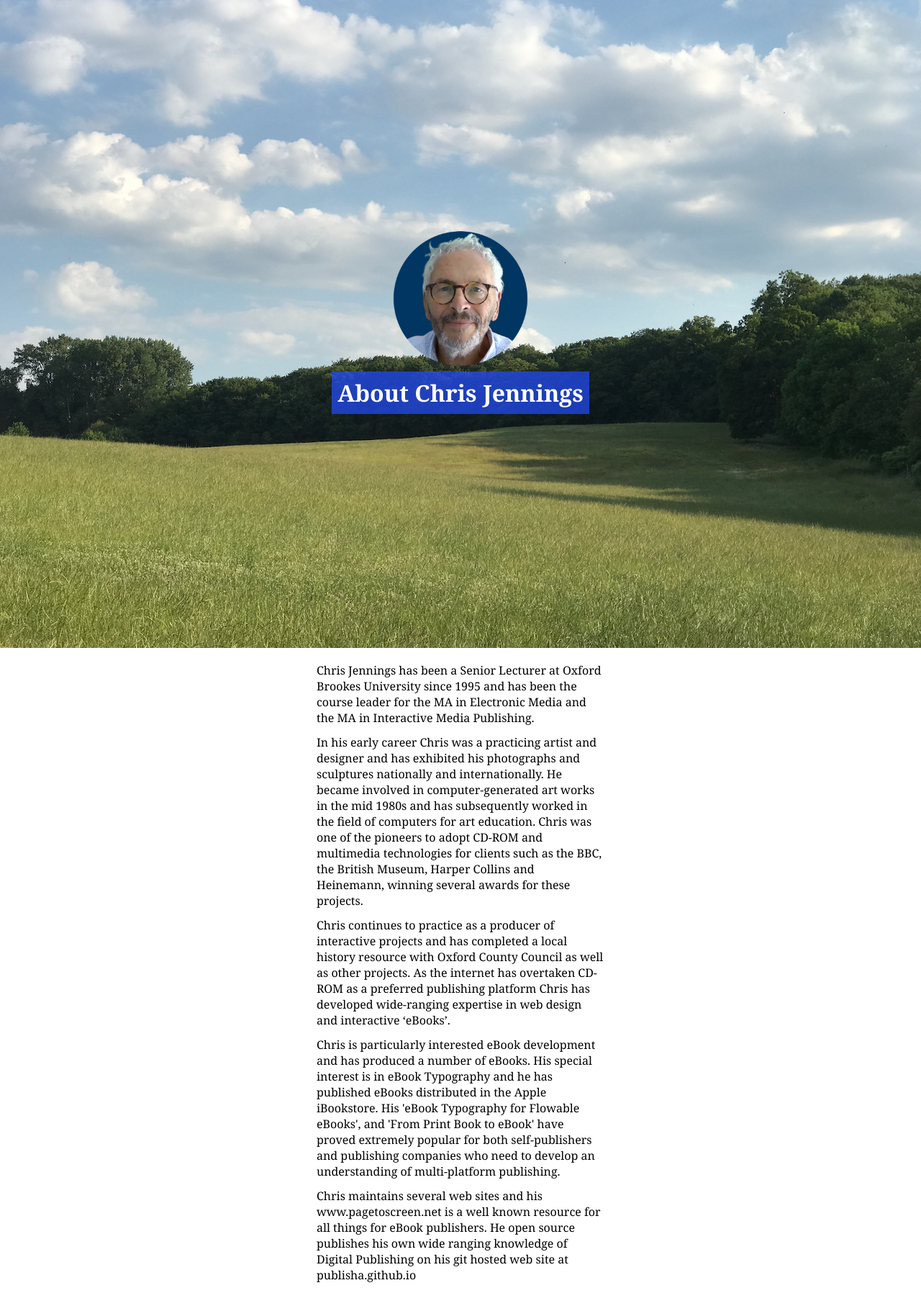
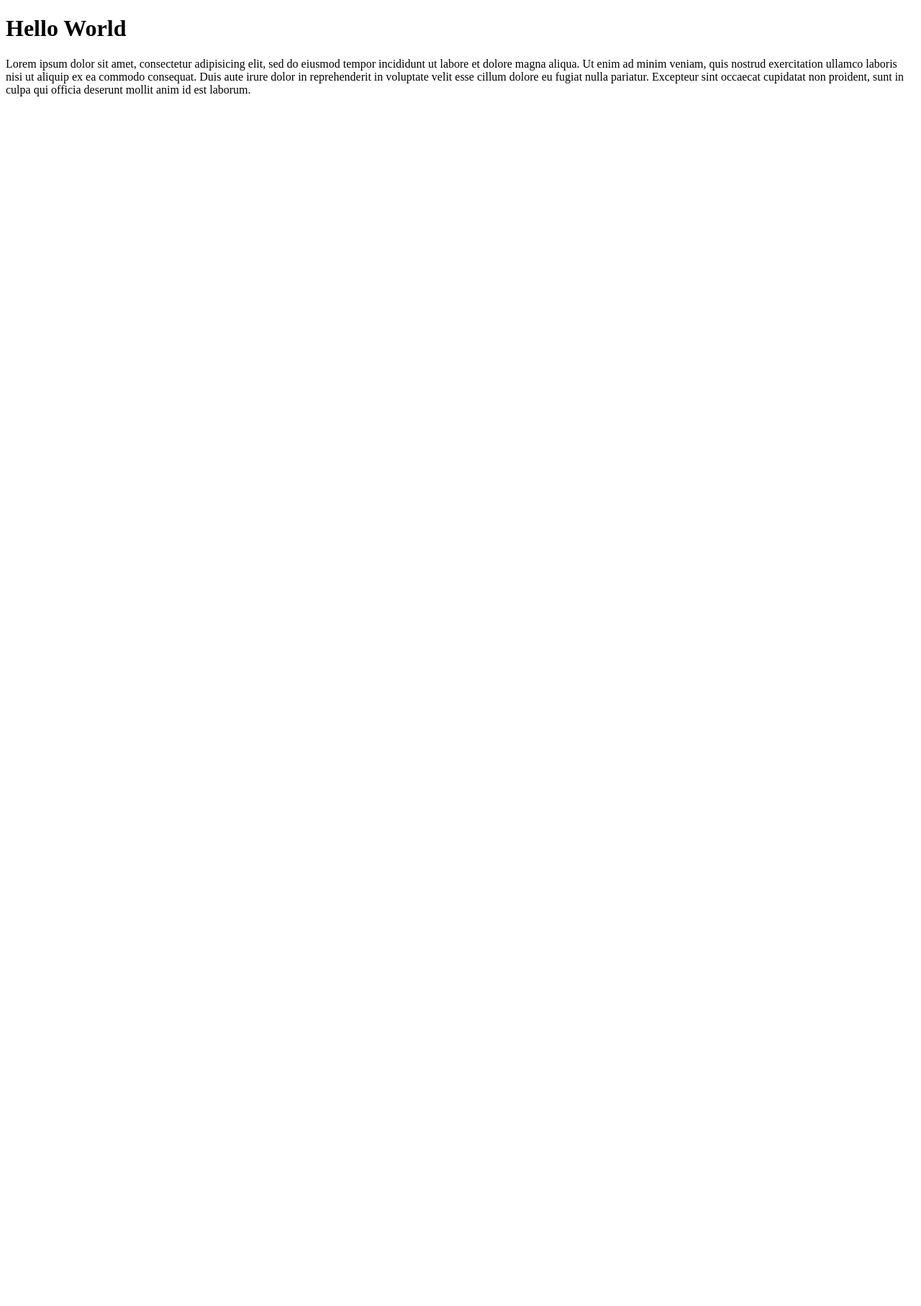
Before and after one commit to chrisatbrookes/bigtext, a Jekyll site: the page aboutme/index.html, which Jekyll copies as it is, in a window 1280 px wide. Shown: the whole page at 72% size. Built offline with Jekyll 4.4.1, drawn with Linux system fonts in a browser that asks for light colours; after the commit the page ends 900 px from its top, so only the background shows below that.

Commit message:
set back the aboutme to basic

```diff
--- a/aboutme/css/styles.css
+++ b/aboutme/css/styles.css
@@ -1,59 +1,7 @@
-* {
-margin:0;
-box-sizing: border-box;
-}
+body {
 
-.hero {
-background-image: url("../images/landscape.jpeg");
-background-position: center;
-background-repeat: no-repeat;
-background-size: cover;
-height:100vh;
-display:flex;
-align-items: center;
-justify-content: center;
-flex-direction: column;
-}
-
-.hero img {
-max-width: 200px;
-}
-
-body {
-font-family: georgia, serif;
-}
-
-img {
-max-width:100%;
 }
 
 h1 {
-margin: 8px 0 4px 0;
-color:white;
-background-color: rgba(35, 77, 252, 0.7);
-padding: 8px;
-}
-
-p {
-margin-bottom: 12px;
 
 }
-
-main {
-margin:20px auto;
-display:flex;
-flex-direction: row;
-flex-wrap: wrap;
-justify-content: center;
-}
-
-.info {
-
-flex-basis: 400px;
-margin:0 10px;
-}
-
-.gallery {
-flex-basis: 300px;
-
-}
--- a/aboutme/index.html
+++ b/aboutme/index.html
@@ -4,31 +4,11 @@
   <meta charset="utf-8" />
   <meta name="viewport" content="width=device-width, initial-scale=1.0" />
   <link rel="stylesheet" href="css/styles.css">
-  <title>Chris Jennings</title>
+  <title>About me</title>
 </head>
 <body>
-<div class="hero">
-  <img src="images/cjcircle.png" alt="Picture of Chris in a hat">
-<h1>About Chris Jennings</h1>
-</div>
-<main>
-<div class="info">
-
-<p>Chris Jennings has been a Senior Lecturer at Oxford Brookes University since 1995 and has been the course leader for the MA in Electronic Media and the MA in Interactive Media Publishing.
+<h1>Hello World</h1>
+<p>Lorem ipsum dolor sit amet, consectetur adipisicing elit, sed do eiusmod tempor incididunt ut labore et dolore magna aliqua. Ut enim ad minim veniam, quis nostrud exercitation ullamco laboris nisi ut aliquip ex ea commodo consequat. Duis aute irure dolor in reprehenderit in voluptate velit esse cillum dolore eu fugiat nulla pariatur. Excepteur sint occaecat cupidatat non proident, sunt in culpa qui officia deserunt mollit anim id est laborum.
 </p>
-
-<p>In his early career Chris was a practicing artist and designer and has exhibited his photographs and sculptures nationally and internationally. He became involved in computer-generated art works in the mid 1980s and has subsequently worked in the field of computers for art education. Chris was one of the pioneers to adopt CD-ROM and multimedia technologies for clients such as the BBC, the British Museum, Harper Collins and Heinemann, winning several awards for these projects.</p>
-
-
-<p>Chris continues to practice as a producer of interactive projects and has completed a local history resource with Oxford County Council as well as other projects. As the internet has overtaken CD-ROM as a preferred publishing platform Chris has developed wide-ranging expertise in web design and interactive ‘eBooks’.</p>
-
-<p>Chris is particularly interested eBook development and has produced a number of eBooks. His special interest is in eBook Typography and he has published eBooks distributed in the Apple iBookstore. His 'eBook Typography for Flowable eBooks', and 'From Print Book to eBook' have proved extremely popular for both self-publishers and publishing companies who need to develop an understanding of multi-platform publishing.</p>
-
-<p>Chris maintains several web sites and his www.pagetoscreen.net is a well known resource for all things for eBook publishers. He open source publishes his own wide ranging knowledge of Digital Publishing on his git hosted web site at publisha.github.io</p>
-</div>
-<!-- <div class="gallery">
-<img src="images/cj.jpg" alt="Picture of Chris in a hat">
-</div> -->
-</main>
 </body>
 </html>
```
